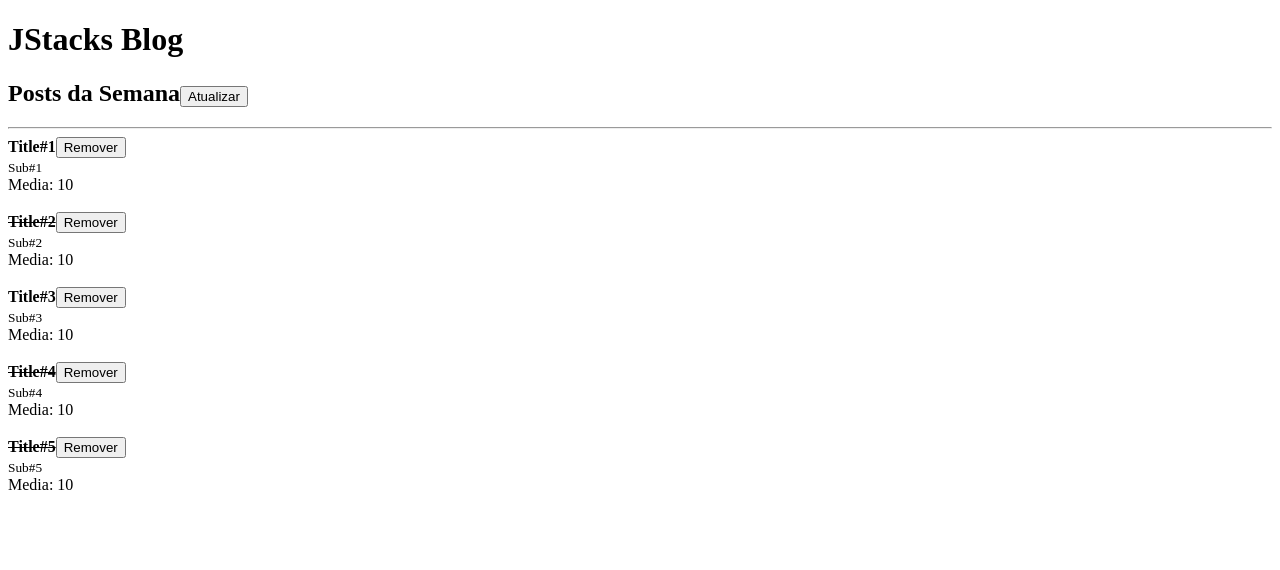
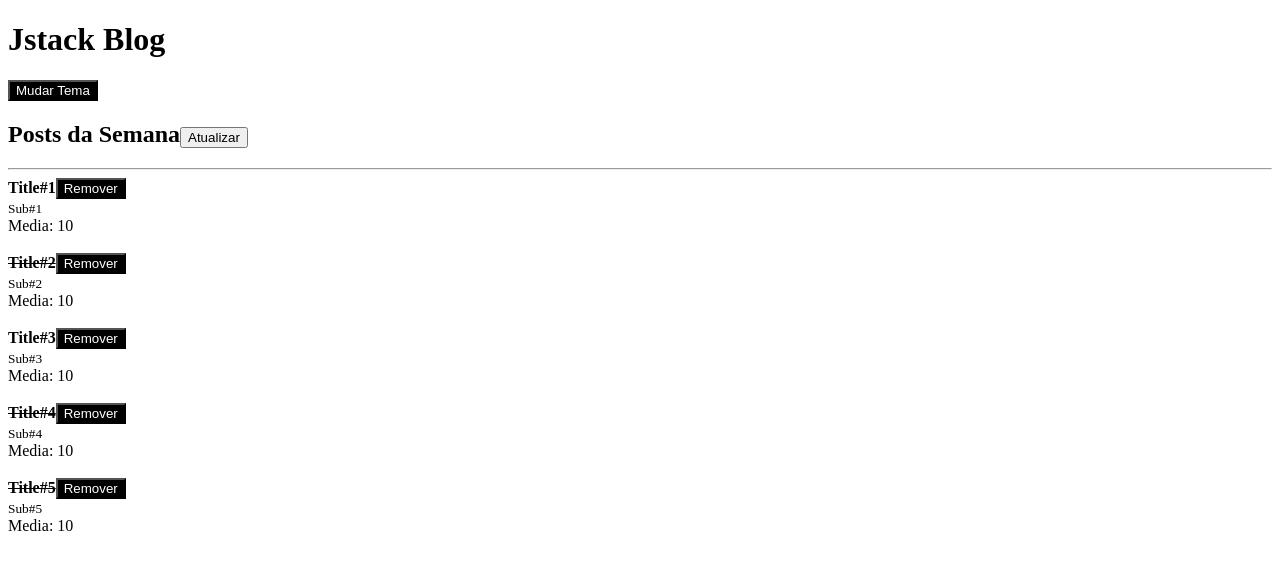
Before and after one commit to Joao-Vitor-Bittencourt/fundamentos-react, a React app: page / in a window 1280 px wide. Shown: the top 570 px of the page. Built offline with nearby package versions, Linux system fonts and the light colour scheme.

Commit message:
aula 15 - context api

```diff
--- a/src/App.js
+++ b/src/App.js
@@ -2,8 +2,11 @@
 
 import Post from './Post';
 import Header from './Header';
+import { ThemeProvider } from './ThemeContext';
 
 export default function App() {
+
+
   const [posts, setPosts] = useState([
     { id: Math.random(), title: 'Title#1', subtitle: 'Sub#1', likes: 20, read: false },
     { id: Math.random(), title: 'Title#2', subtitle: 'Sub#2', likes: 20, read: true },
@@ -20,6 +23,7 @@
         title: `Title#${prevState.length + 1}`,
         subtitle: `Sub#${prevState.length + 1}`,
         likes: 20,
+        read: true,
       }
     ]);
   }
@@ -31,8 +35,8 @@
   }
 
   return (
-    <>
-      <Header title='JStacks Blog'>
+    <ThemeProvider>
+      <Header>
         <h2>
           Posts da Semana
           <button onClick={handleRefresh}>Atualizar</button>
@@ -48,7 +52,6 @@
           post={post}
         />
       ))}
-
-    </>
+    </ThemeProvider>
   )
 }
--- a/src/Button.js
+++ b/src/Button.js
@@ -1,9 +1,19 @@
-import React from 'react';
+import React, { useContext } from 'react';
 import PropTypes from 'prop-types';
 
+import { ThemeContext } from './ThemeContext';
+
 export default function Button(props){
+  const { theme } = useContext(ThemeContext);
+
   return (
-    <button onClick={props.onClick}>
+    <button
+      onClick={props.onClick}
+      style={{
+        color: theme === 'dark' ? '#fff' : '#000',
+        background: theme === 'dark' ? '#000' : '#fff',
+      }}
+    >
       {props.children}
     </button>
   )
--- a/src/Header.js
+++ b/src/Header.js
@@ -1,10 +1,18 @@
-import React from "react";
+import React, {useContext} from "react";
 import PropTypes from "prop-types";
+import Button from "./Button";
+
+import { ThemeContext } from "./ThemeContext";
 
 export default function Header(props) {
+  const { onToggleTheme } = useContext(ThemeContext);
+
   return (
     <>
       <h1>{props.title}</h1>
+      <Button onClick={onToggleTheme}>
+        Mudar Tema
+      </Button>
       {props.children}
     </>
   )
--- /dev/null
+++ b/src/ThemeContext.js
@@ -0,0 +1,25 @@
+import React, { useState, createContext } from 'react';
+
+export const ThemeContext = createContext('dark');
+
+export function ThemeProvider(props) {
+  const [theme, setTheme] = useState('dark');
+
+  function handleToggleTheme() {
+    setTheme((prevState) => (
+      prevState === 'dark'
+        ? 'light'
+        : 'dark'
+      ));
+  }
+
+  return (
+    <ThemeContext.Provider
+    value={{
+      theme,
+      onToggleTheme: handleToggleTheme,
+    }}>
+      {props.children}
+    </ThemeContext.Provider>
+  )
+}
```
